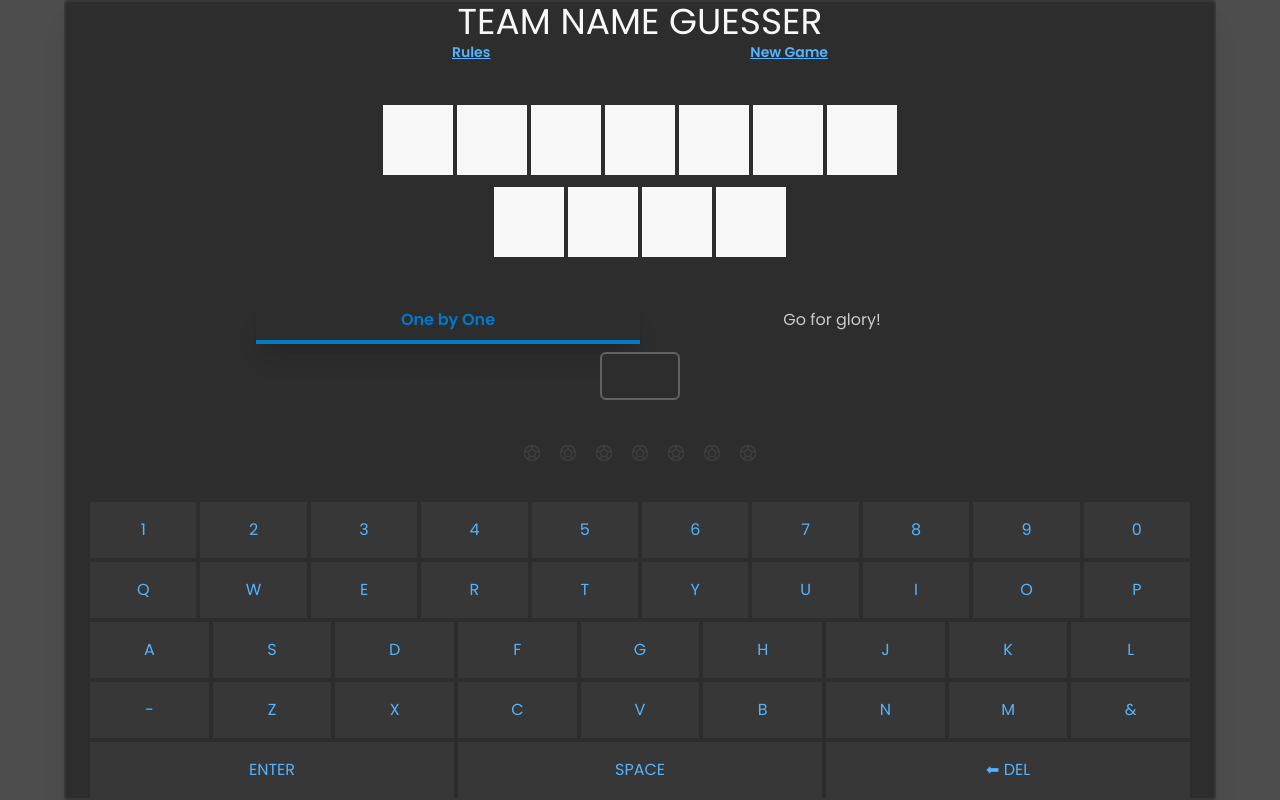
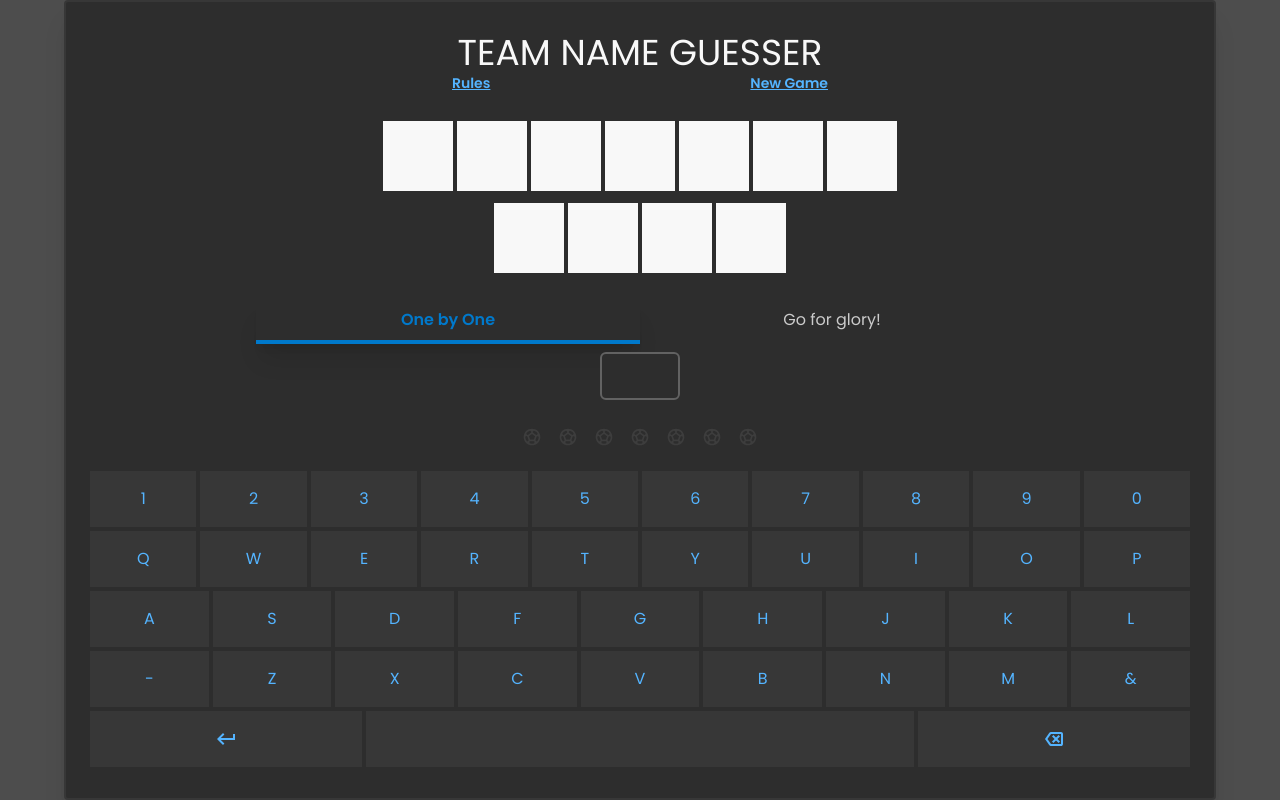
Before and after one commit to bibhashdash/team-guesser, a Next.js app: page / in a window 1280 px wide. Built offline with nearby package versions, Linux system fonts and the light colour scheme.

Commit message:
icons for enter and del and re-arranging bottom row of keyboard

```diff
--- /dev/null
+++ b/src/BackspaceIcon.tsx
@@ -0,0 +1,6 @@
+export const BackspaceIcon = ({size, color}: { size: number, color: string }) => (
+  <svg xmlns="http://www.w3.org/2000/svg" height={size} viewBox="0 -960 960 960" width={size} fill={color}>
+    <path
+      d="M360-200q-20 0-37.5-9T294-234L120-480l174-246q11-16 28.5-25t37.5-9h400q33 0 56.5 23.5T840-680v400q0 33-23.5 56.5T760-200H360Zm400-80v-400 400Zm-400 0h400v-400H360L218-480l142 200Zm96-40 104-104 104 104 56-56-104-104 104-104-56-56-104 104-104-104-56 56 104 104-104 104 56 56Z"/>
+  </svg>
+)
--- /dev/null
+++ b/src/ReturnIcon.tsx
@@ -0,0 +1,5 @@
+export const ReturnIcon = ({size, color}: { size: number, color: string }) => (
+  <svg xmlns="http://www.w3.org/2000/svg" height={size} viewBox="0 -960 960 960" width={size} fill={color}>
+    <path d="M360-240 120-480l240-240 56 56-144 144h488v-160h80v240H272l144 144-56 56Z"/>
+  </svg>
+)
--- a/src/app/page.tsx
+++ b/src/app/page.tsx
@@ -7,6 +7,8 @@ import {WhiteSquaresContainer} from "@/components/WhiteSquaresContainer";
 import {CloseIcon} from "@/components/CloseIcon";
 import {FootballIcon} from "@/FootballIcon";
 import {useClientDimensions} from "@/utlities/clientDimensions";
+import {BackspaceIcon} from "@/BackspaceIcon";
+import {ReturnIcon} from "@/ReturnIcon";
 
 export default function Home() {
   useClientDimensions();
@@ -201,7 +203,7 @@ export default function Home() {
 
   return (
     <main
-      className="relative w-full h-screen justify-between max-w-6xl flex flex-col border-2 border-gray50 rounded lg:px-6 shadow-xl bg-black300">
+      className="relative w-full h-screen justify-evenly py-2 max-w-6xl flex flex-col border-2 border-gray50 rounded lg:px-6 shadow-xl bg-black300">
       <div className="flex flex-col items-center justify-evenly">
         <h1 className="text-white100 text-sm sm:text-3xl sm:text-4xl">TEAM NAME GUESSER</h1>
         <div className="w-full max-w-sm flex justify-between px-1">
@@ -264,7 +266,7 @@ export default function Home() {
       <div id="virtual-keyboard" className="w-full flex flex-col gap-1 content-center">
         {
           extendedKeyboardContent.map((row, index) =>
-            <div className="flex w-full gap-1">
+            <div className={`w-full gap-1 ${index === 4 ? 'grid grid-cols-12' : 'flex'}`}>
               {
                 row.map((keyMap, index) =>
                   <button
@@ -274,13 +276,25 @@ export default function Home() {
                       keyMap.key === "ENTER" ? handleEnterPress(inputTab) : handleUserInputSubmission(keyMap.key, inputTab);
                     }}
                     onAnimationEnd={() => setButtonEffect(false)}
-                    className={`${keyMap.row < 4 && 'focus:animate-ping-once'} ${keyMap.row === 4 && buttonEffect && 'focus:animate-button-pressed'} cursor-pointer m-0 w-full py-2 lg:py-4 flex items-center justify-center
-                     ${inputTab === InputTab.oneByOne && disabledKeysForOneByOne.includes(keyMap.key)
+                    className={`
+                    ${keyMap.row < 4 && 'focus:animate-ping-once '}
+                    ${keyMap.row === 4 && buttonEffect && 'focus:animate-button-pressed '}
+                    ${keyMap.key === "DEL" || keyMap.key === "ENTER" ? 'col-span-3' : keyMap.key === "SPACE" ? 'col-span-6' : null}
+                    ${inputTab === InputTab.oneByOne && disabledKeysForOneByOne.includes(keyMap.key)
                       ? 'bg-black300 text-gray50'
-                      : 'bg-gray50 text-blue300 hover:bg-black100'}`}
+                      : 'bg-gray50 text-blue300 hover:bg-black100'}
+                      cursor-pointer m-0 w-full py-2 lg:py-4 flex items-center justify-center
+                      `}
                     disabled={inputTab === InputTab.oneByOne ? disabledKeysForOneByOne.includes(keyMap.key) : false}
                   >
-                    {keyMap.key === "DEL" ? '⬅' : null} {keyMap.key}
+                    {
+                      keyMap.key === "DEL" ? (<BackspaceIcon size={24} color="#54b4ff"/>)
+                        :
+                        keyMap.key === "ENTER" ? (<ReturnIcon size={24} color="#54b4ff"/>)
+                          :
+                          keyMap.key === "SPACE" ? ' '
+                            : keyMap.key
+                    }
                   </button>
                 )
               }
```
